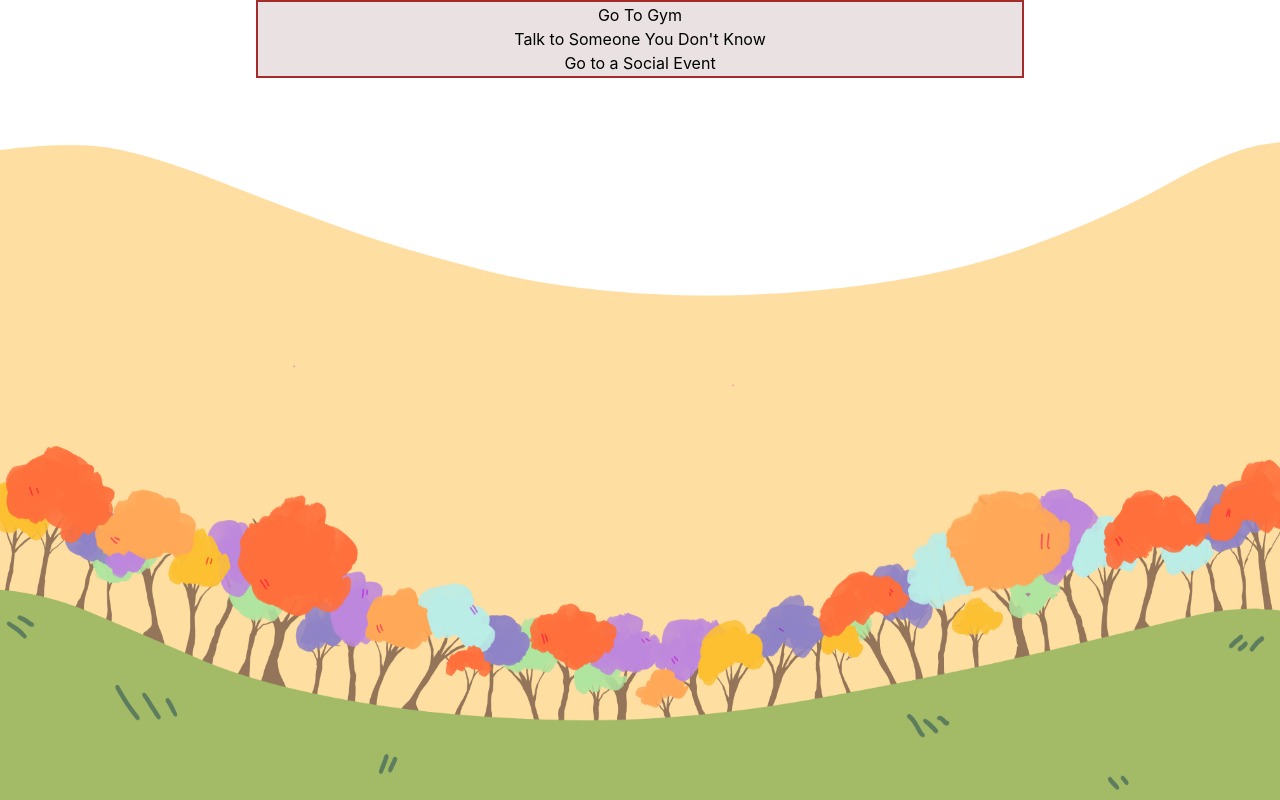
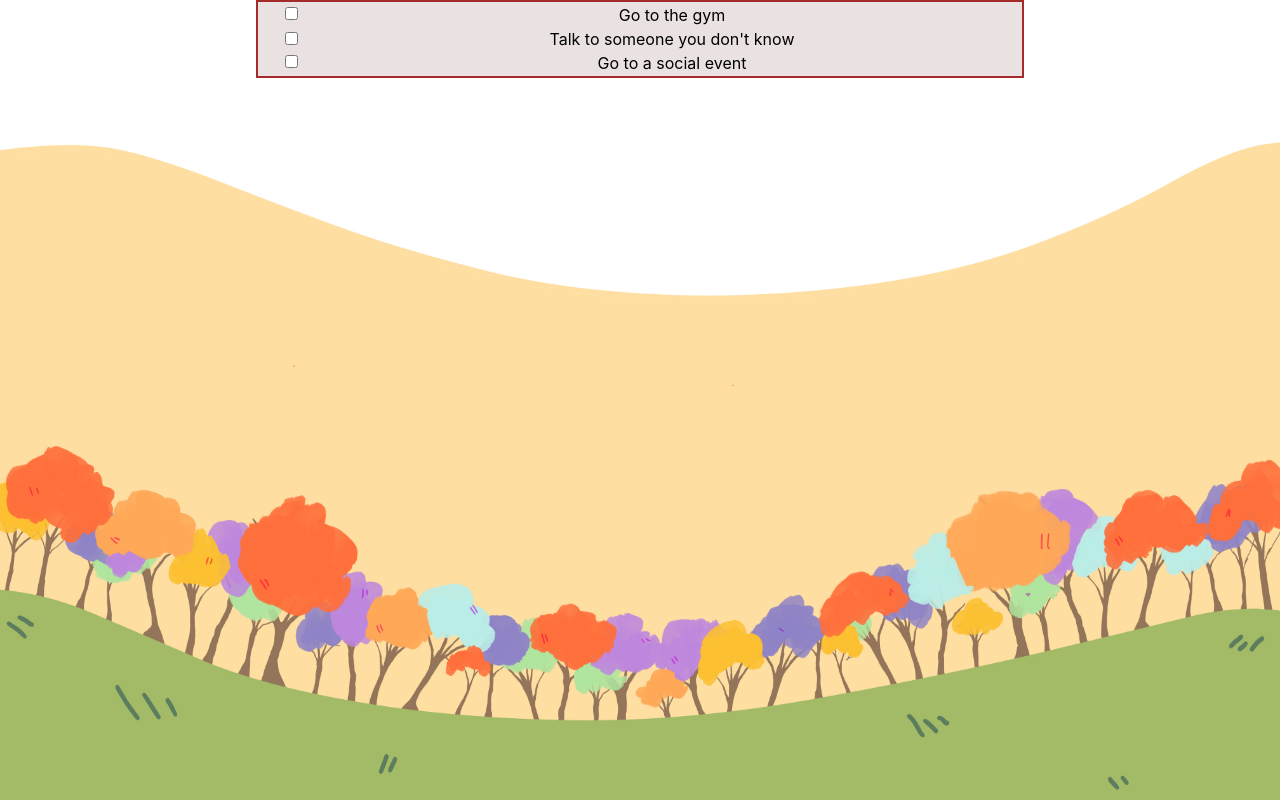
Before and after one commit to CarbonellKatie/Branch-Out, a React (Create React App) app in the folder branch-out/: page / in a window 1280 px wide. Both pictures are taken after a click on the button "Tasks". Built offline with nearby package versions, Linux system fonts and the light colour scheme.

Commit message:
check boxes in task screen

```diff
--- a/branch-out/src/TaskScreen/TaskScreen.jsx
+++ b/branch-out/src/TaskScreen/TaskScreen.jsx
@@ -7,13 +7,21 @@ const TaskScreen = () => {
         <table id="task-table">
           <tbody>
             <tr>
-              <td>Go To Gym</td>
+              <input type = "checkbox" id = "Go to the gym" name = "Go to the gym"></input>
+              <td>Go to the gym</td>
+              {/* <label for = "Go to the gym">Go to the gym</label> */}
+              {/* <td>Go To Gym</td> */}
             </tr>
             <tr>
-              <td>Talk to Someone You Don't Know</td>
+              <td>
+            <input type = "checkbox" id = "Talk to someone you don't know" name = "Talk to someone you don't know"></input>
+            </td>
+              <td>Talk to someone you don't know</td>
             </tr>
             <tr>
-              <td>Go to a Social Event</td>
+            <input type = "checkbox" id = "social event" name = "social event"></input>
+            <td>Go to a social event</td>
+              {/* <label for = "social event">Go to a social event</label> */}
             </tr>
           </tbody>
         </table>
```
Also changed, not shown: 2 other files (tests, documents, lock files or other folders).
